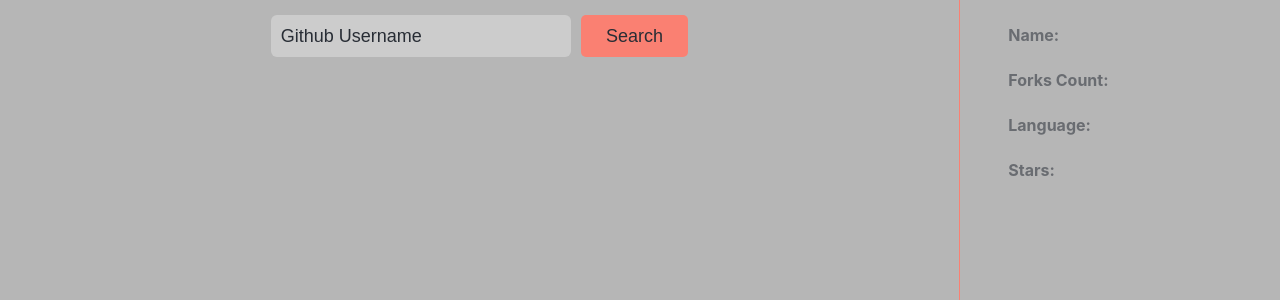
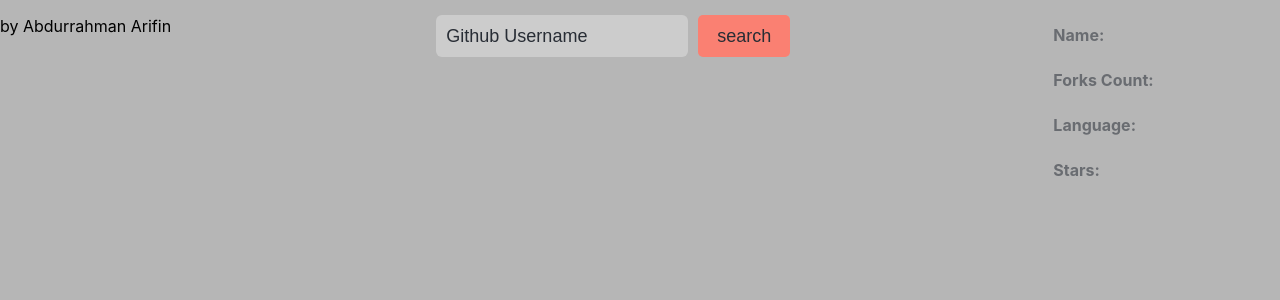
Before and after one commit to arifinabd/github-repo, a React (Create React App) app: page / in a window 1280 px wide. Shown: the top 300 px of the page. Built offline with nearby package versions, Linux system fonts and the light colour scheme.

Commit message:
new commit

```diff
--- a/src/App.css
+++ b/src/App.css
@@ -12,12 +12,17 @@
   overflow-y: scroll;
 }
 
+.landing-page-container > p {
+  width: 20%;
+}
+
 .left-side {
   height: 100%;
   width: 75%;
   display: flex;
   flex-direction: column;
-  border-right: 1px solid salmon;
+  text-align: left;
+  /* border-right: 1px solid salmon; */
 }
 
 .form {
--- a/src/App.js
+++ b/src/App.js
@@ -51,11 +51,12 @@ function App() {
   return (
     <div className="page">
       <div className="landing-page-container">
+        <p>by Abdurrahman Arifin</p>
         <div className="left-side">
           <form className="form">
             <input className="input" value={username} placeholder="Github Username" onChange={(e) => setUsername(e.target.value)} />
             <button className="button" onClick={handleSubmit}>
-              {loading ? "Searching... " : "Search"}
+              {loading ? "searching... " : "search"}
             </button>
           </form>
           <div className="results-container">{repos.map(renderRepo)}</div>
```
